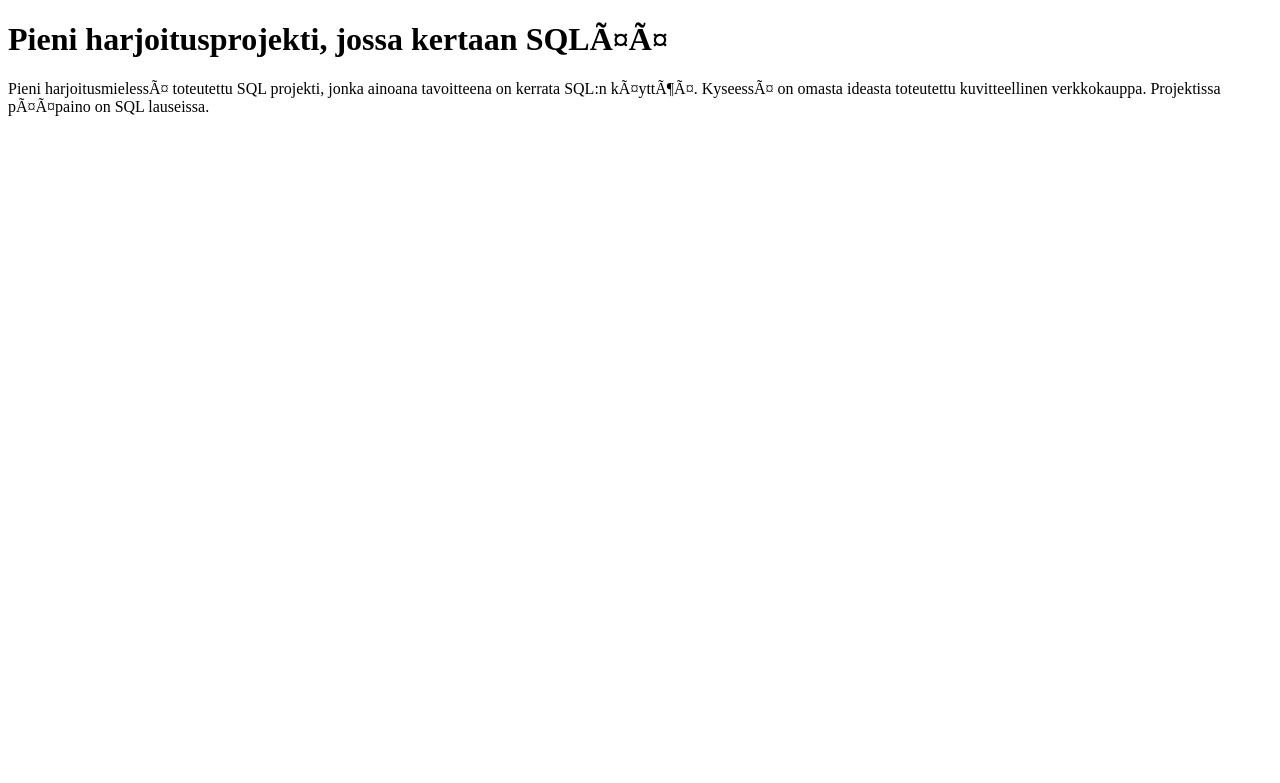
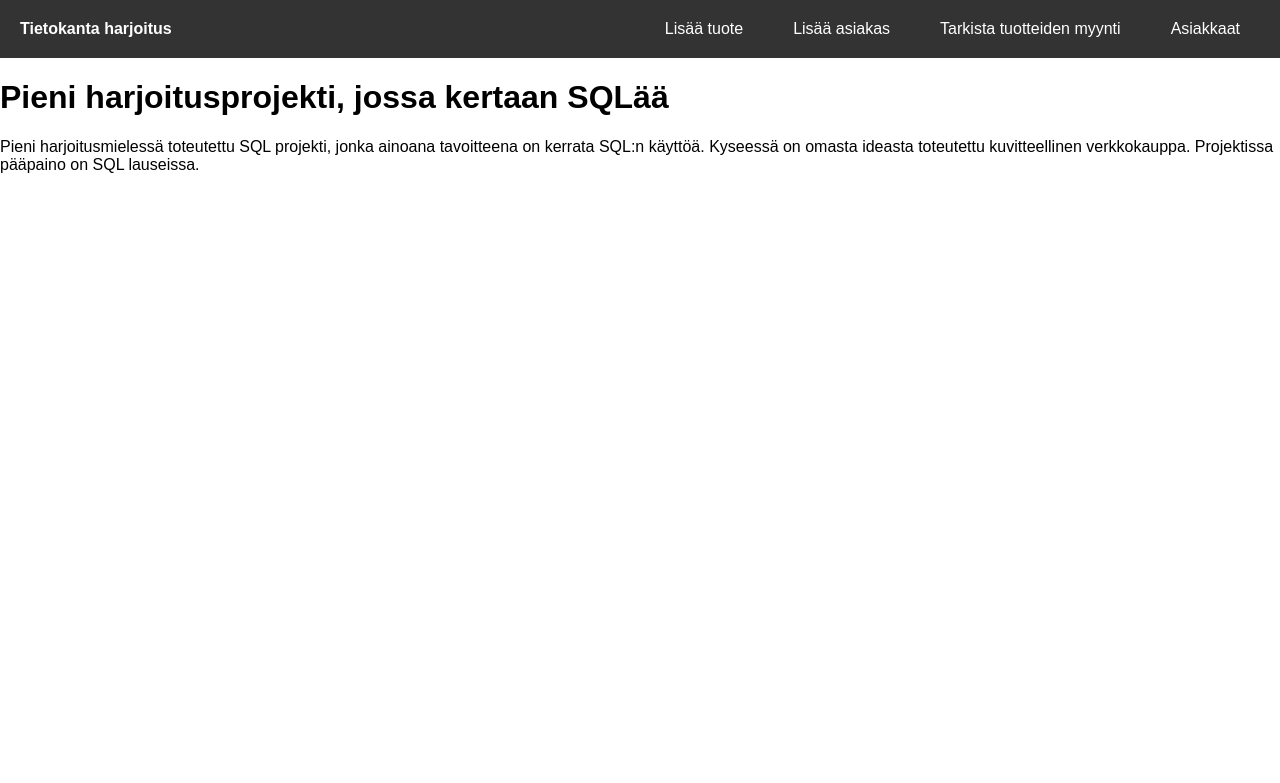
Before and after one commit to AnnReh/SQLverkkokauppaHarjoitus, a PHP site: page / in a window 1280 px wide. Shown: the top 783 px of the page. Run offline with PHP 8.4, Linux system fonts and the light colour scheme.

Commit message:
Navigointivalikko aloitettu

```diff
--- a/index.html
+++ b/index.php
@@ -1,3 +1,6 @@
+<?php
+    include 'navvalikko.php';
+?>
 <!DOCTYPE html>
 <html>
     <head>
--- /dev/null
+++ b/navvalikko.php
@@ -0,0 +1,47 @@
+<!-- Yksinkertainen ja selkeä navigaatiopalkki -->
+<style>
+    body {
+        margin: 0;
+        font-family: Arial, sans-serif;
+    }
+
+    .navbar {
+        background-color: #333;
+        padding: 10px 20px;
+        display: flex;
+        align-items: center;
+        justify-content: space-between;
+        color: white;
+    }
+
+    .navbar a {
+        color: white;
+        text-decoration: none;
+        padding: 10px 15px;
+        margin: 0 5px;
+        border-radius: 5px;
+        transition: background-color 0.2s ease-in-out;
+    }
+
+    .navbar a:hover {
+        background-color: #555;
+    }
+
+    .nav-links {
+        display: flex;
+        gap: 10px;
+    }
+</style>
+
+<div class="navbar">
+    <div class="logo">
+        <strong>Tietokanta harjoitus</strong>
+    </div>
+
+    <div class="nav-links">
+        <a href="lisaa_tuote.php">Lisää tuote</a>
+        <a href="lisaa_asiakas.php">Lisää asiakas</a>
+        <a href="tuotteet.php">Tarkista tuotteiden myynti</a>
+        <a href="asiakkaat.php">Asiakkaat</a>
+    </div>
+</div>
```
Also changed, not shown: 1 other file.
